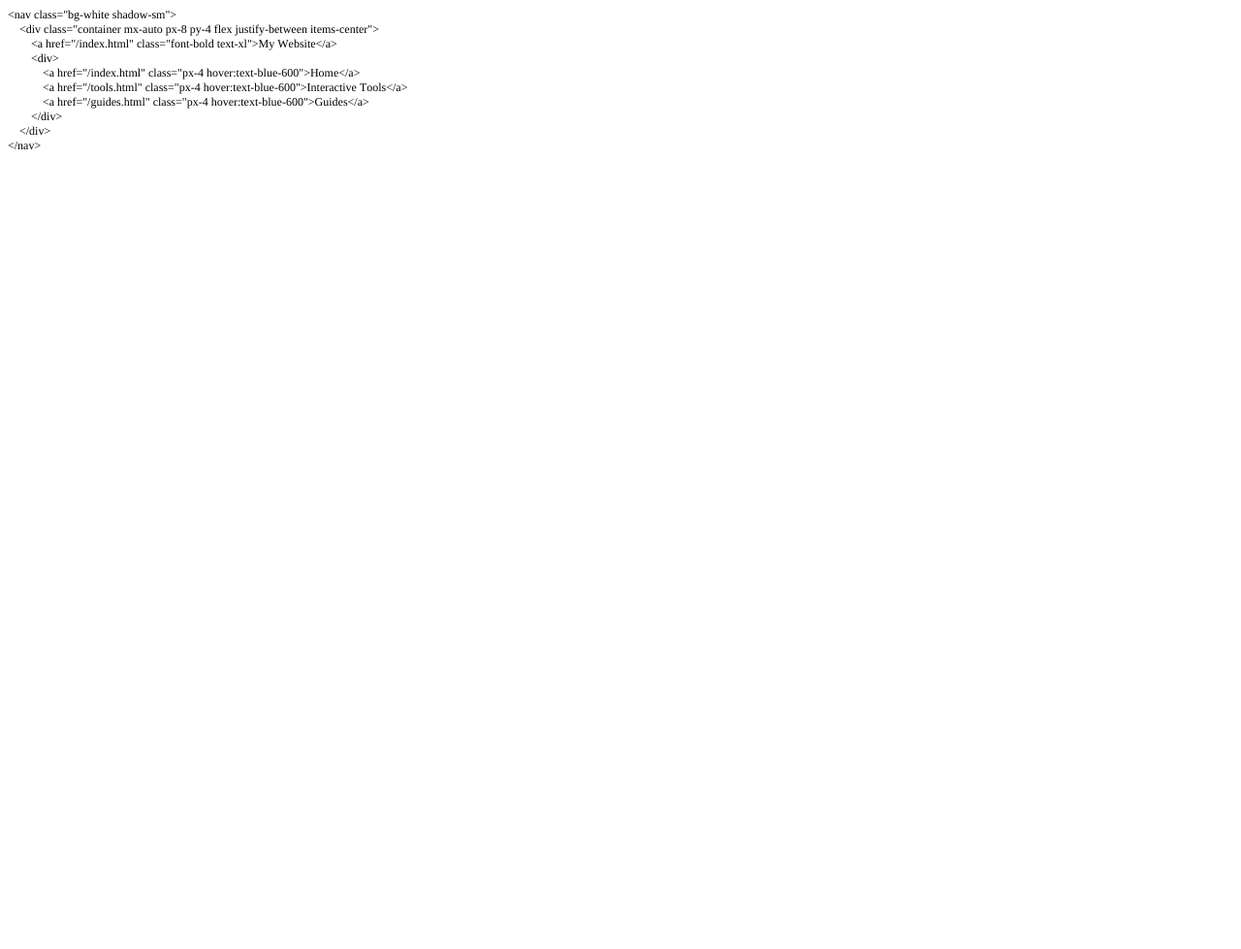
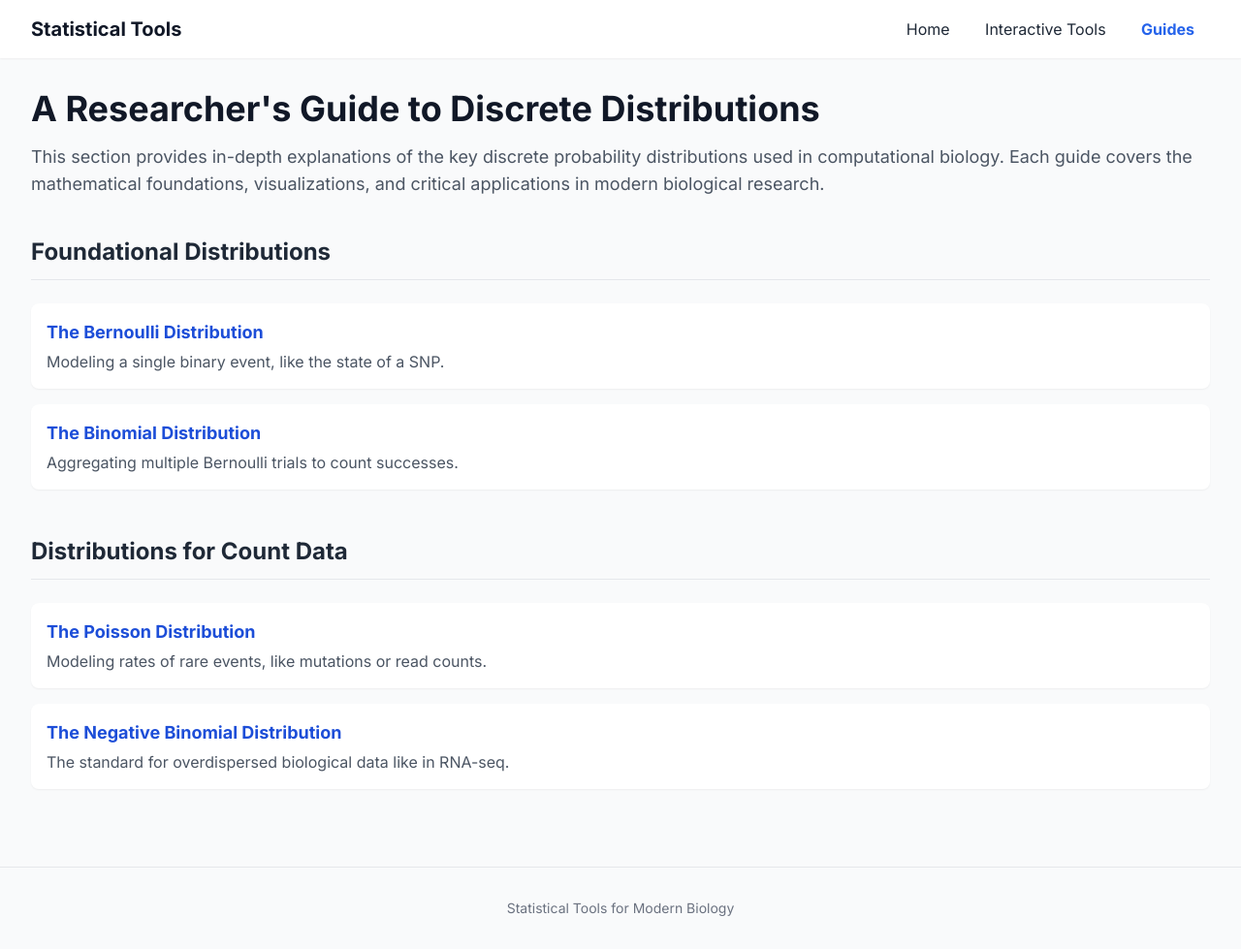
Before and after one commit to samarnwinter/statistical-tools, a plain HTML site: page guides.html in a window 1280 px wide. Shown: the whole page at 97% size. Before the commit the page ends 800 px from the top, so only its background shows below. Drawn offline with nearby package versions, Linux system fonts and the light colour scheme.

Commit message:
Update guides.html

```diff
--- a/guides.html
+++ b/guides.html
@@ -1,26 +1,68 @@
-<!DOCTYPE html PUBLIC "-//W3C//DTD HTML 4.01//EN" "http://www.w3.org/TR/html4/strict.dtd">
-<html>
+<!DOCTYPE html>
+<html lang="en">
 <head>
-  <meta http-equiv="Content-Type" content="text/html; charset=utf-8">
-  <meta http-equiv="Content-Style-Type" content="text/css">
-  <title></title>
-  <meta name="Generator" content="Cocoa HTML Writer">
-  <meta name="CocoaVersion" content="2299.6">
-  <style type="text/css">
-    p.p1 {margin: 0.0px 0.0px 0.0px 0.0px; font: 12.0px Times; -webkit-text-stroke: #000000}
-    span.s1 {font-kerning: none}
-  </style>
+    <meta charset="UTF-8">
+    <meta name="viewport" content="width=device-width, initial-scale=1.0">
+    <title>Guides - Computational Biology Hub</title>
+    <script src="https://cdn.tailwindcss.com"></script>
+    <link href="https://fonts.googleapis.com/css2?family=Inter:wght@400;500;700&display=swap" rel="stylesheet">
+    <style>
+        body {
+            font-family: 'Inter', sans-serif;
+        }
+    </style>
 </head>
-<body>
-<p class="p1"><span class="s1">&lt;nav class="bg-white shadow-sm"&gt;</span></p>
-<p class="p1"><span class="s1"><span class="Apple-converted-space">    </span>&lt;div class="container mx-auto px-8 py-4 flex justify-between items-center"&gt;</span></p>
-<p class="p1"><span class="s1"><span class="Apple-converted-space">        </span>&lt;a href="/index.html" class="font-bold text-xl"&gt;My Website&lt;/a&gt;</span></p>
-<p class="p1"><span class="s1"><span class="Apple-converted-space">        </span>&lt;div&gt;</span></p>
-<p class="p1"><span class="s1"><span class="Apple-converted-space">            </span>&lt;a href="/index.html" class="px-4 hover:text-blue-600"&gt;Home&lt;/a&gt;</span></p>
-<p class="p1"><span class="s1"><span class="Apple-converted-space">            </span>&lt;a href="/tools.html" class="px-4 hover:text-blue-600"&gt;Interactive Tools&lt;/a&gt;</span></p>
-<p class="p1"><span class="s1"><span class="Apple-converted-space">            </span>&lt;a href="/guides.html" class="px-4 hover:text-blue-600"&gt;Guides&lt;/a&gt;</span></p>
-<p class="p1"><span class="s1"><span class="Apple-converted-space">        </span>&lt;/div&gt;</span></p>
-<p class="p1"><span class="s1"><span class="Apple-converted-space">    </span>&lt;/div&gt;</span></p>
-<p class="p1"><span class="s1">&lt;/nav&gt;</span></p>
+<body class="bg-gray-50 text-gray-800">
+
+    <nav class="bg-white shadow-sm sticky top-0 z-10">
+        <div class="container mx-auto px-8 py-4 flex justify-between items-center">
+            <a href="index.html" class="font-bold text-xl text-gray-900">Statistical Tools</a>
+            <div>
+                <a href="index.html" class="px-4 hover:text-blue-600">Home</a>
+                <a href="tools.html" class="px-4 hover:text-blue-600">Interactive Tools</a>
+                <a href="guides.html" class="px-4 text-blue-600 font-semibold">Guides</a>
+            </div>
+        </div>
+    </nav>
+
+    <main class="container mx-auto p-8">
+        <header class="mb-10">
+            <h1 class="text-4xl font-bold text-gray-900">A Researcher's Guide to Discrete Distributions</h1>
+            <p class="mt-4 text-lg text-gray-600">
+                This section provides in-depth explanations of the key discrete probability distributions used in computational biology. Each guide covers the mathematical foundations, visualizations, and critical applications in modern biological research.
+            </p>
+        </header>
+
+        <section>
+            <h2 class="text-2xl font-bold border-b pb-3 mb-6">Foundational Distributions</h2>
+            <div class="space-y-4">
+                <a href="bernoulli-guide.html" class="block p-4 bg-white rounded-lg shadow-sm hover:shadow-md transition-shadow">
+                    <h3 class="font-semibold text-lg text-blue-700">The Bernoulli Distribution</h3>
+                    <p class="text-gray-600 mt-1">Modeling a single binary event, like the state of a SNP.</p>
+                </a>
+                <a href="binomial-guide.html" class="block p-4 bg-white rounded-lg shadow-sm hover:shadow-md transition-shadow">
+                    <h3 class="font-semibold text-lg text-blue-700">The Binomial Distribution</h3>
+                    <p class="text-gray-600 mt-1">Aggregating multiple Bernoulli trials to count successes.</p>
+                </a>
+            </div>
+
+            <h2 class="text-2xl font-bold border-b pb-3 mb-6 mt-12">Distributions for Count Data</h2>
+            <div class="space-y-4">
+                <a href="poisson-guide.html" class="block p-4 bg-white rounded-lg shadow-sm hover:shadow-md transition-shadow">
+                    <h3 class="font-semibold text-lg text-blue-700">The Poisson Distribution</h3>
+                    <p class="text-gray-600 mt-1">Modeling rates of rare events, like mutations or read counts.</p>
+                </a>
+                <a href="negative-binomial-guide.html" class="block p-4 bg-white rounded-lg shadow-sm hover:shadow-md transition-shadow">
+                    <h3 class="font-semibold text-lg text-blue-700">The Negative Binomial Distribution</h3>
+                    <p class="text-gray-600 mt-1">The standard for overdispersed biological data like in RNA-seq.</p>
+                </a>
+            </div>
+        </section>
+    </main>
+
+    <footer class="text-center py-8 mt-12 border-t">
+        <p class="text-sm text-gray-500">Statistical Tools for Modern Biology</p>
+    </footer>
+
 </body>
 </html>
```
